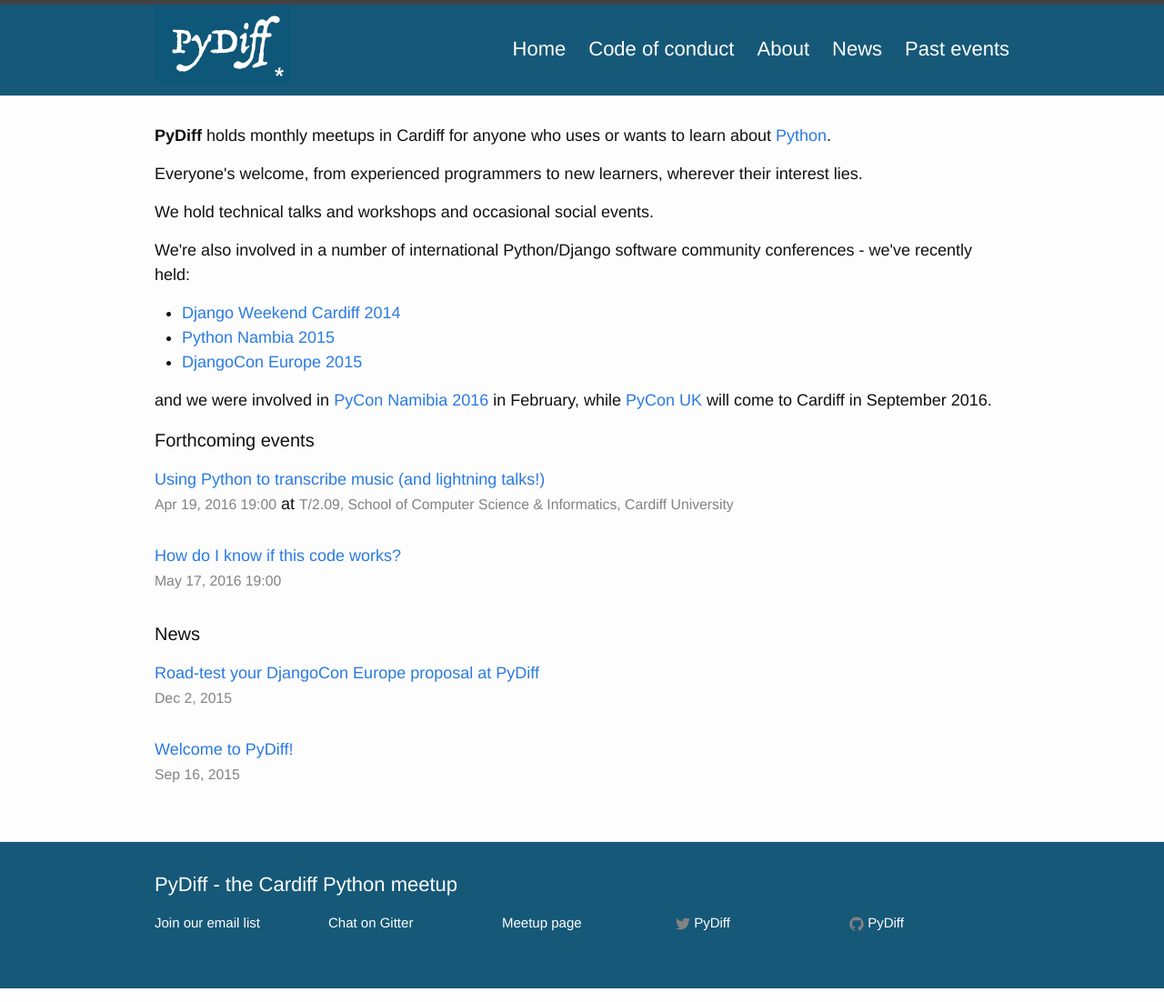
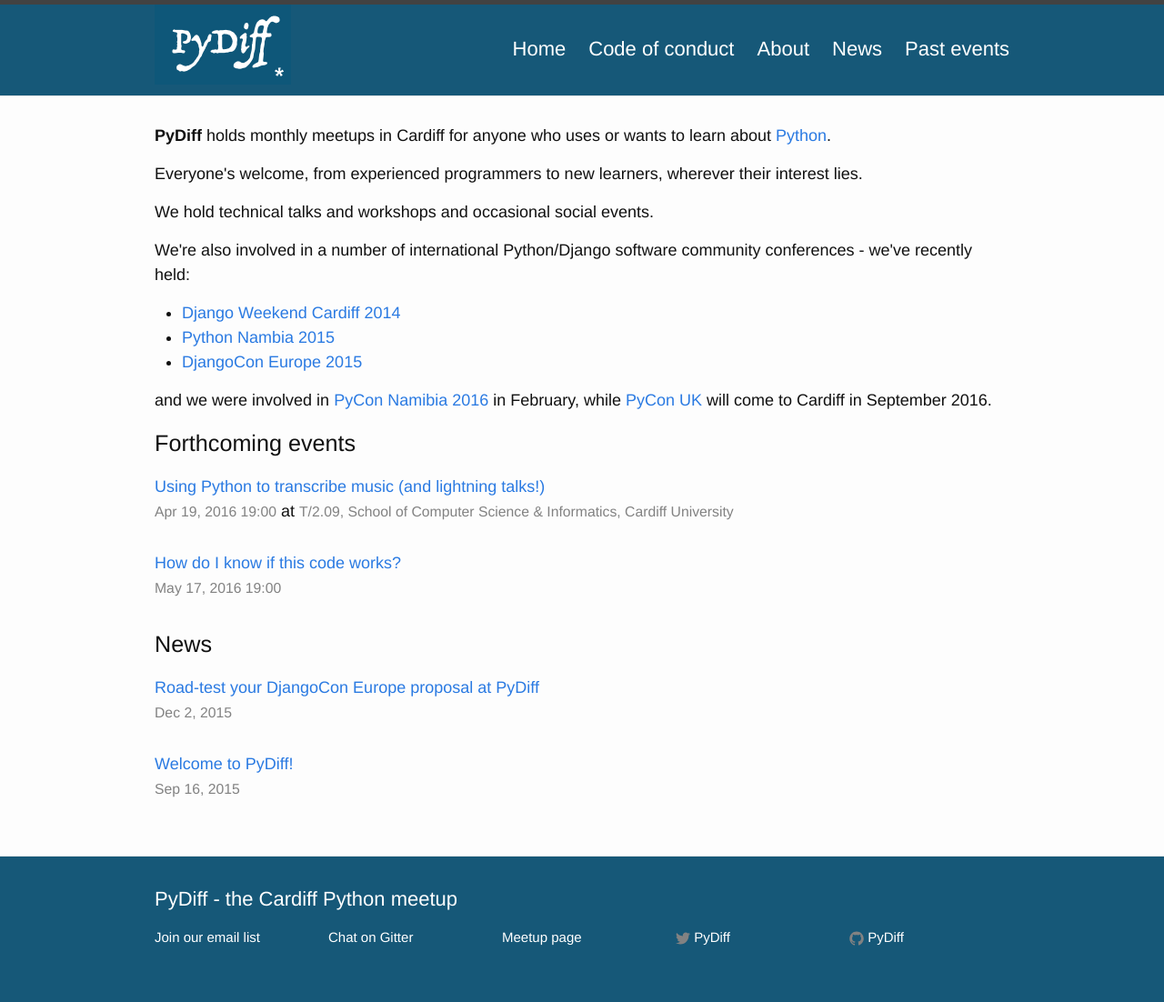
Before and after one commit to PyDiff/PyDiff.github.io, a Jekyll site: the page built from index.html, in a window 1280 px wide. Shown: the whole page at 91% size. Built offline with Jekyll 4.4.1, drawn with Linux system fonts in a browser that asks for light colours.

Commit message:
styling changes

```diff
--- a/_sass/_layout.scss
+++ b/_sass/_layout.scss
@@ -50,7 +50,7 @@
 
     @include media-query($on-palm) {
         position: absolute;
-        top: 9px;
+        top: 24px;
         right: 30px;
         background-color: $background-color;
         border: 1px solid $grey-color-light;
@@ -170,7 +170,13 @@
     }
 }
 
+/**
+* Front Page
+*/
 
+.intro {
+    font-size: $base-font-size * 1.4;
+}
 
 /**
  * Page content
@@ -180,7 +186,7 @@
 }
 
 .page-heading {
-    font-size: 20px;
+    font-size: $base-font-size * 1.4;
 }
 
 .post-list {
```
